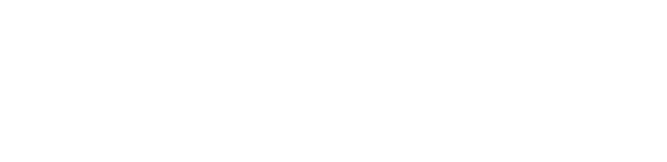
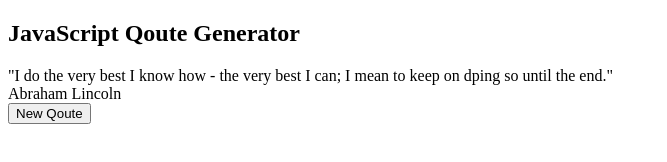
Before and after one commit to colakalpeer/qoutegenerator, a plain HTML site: page index.html in a window 1280 px wide. Shown: the whole page, without its empty margins (0-667 px from the left). Drawn offline with Linux system fonts and the light colour scheme.

Commit message:
mark-up changes

```diff
--- a/index.html
+++ b/index.html
@@ -12,6 +12,22 @@
     <title>DOM Manipulation</title>
 </head>
 <body>
-
+    <div class="container">
+        <div class="header">
+            <h2>JavaScript Qoute Generator </h2>
+        </div>
+        <div class="main-content">
+            <div class="text-area">
+                <span class="qoute">
+                    "I do the very best I know how - the very best I
+                    can; I mean to keep on dping so until the end."
+                </span>
+            </div>
+            <div class="person">Abraham Lincoln</div>
+            <div class="button-area">
+                <button id="new-quote">New Qoute</button>
+            </div>
+        </div>
+    </div>
 </body>
 </html>
```
